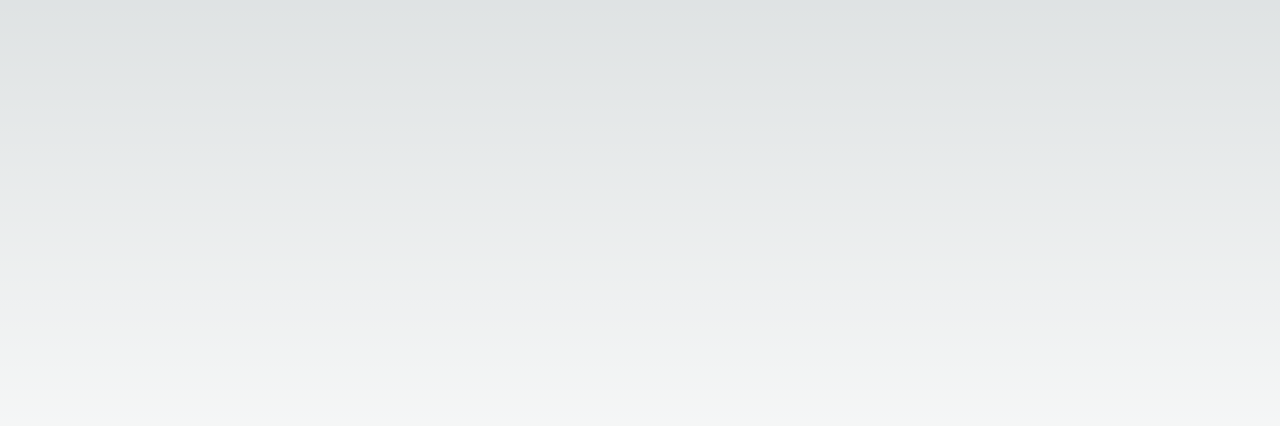
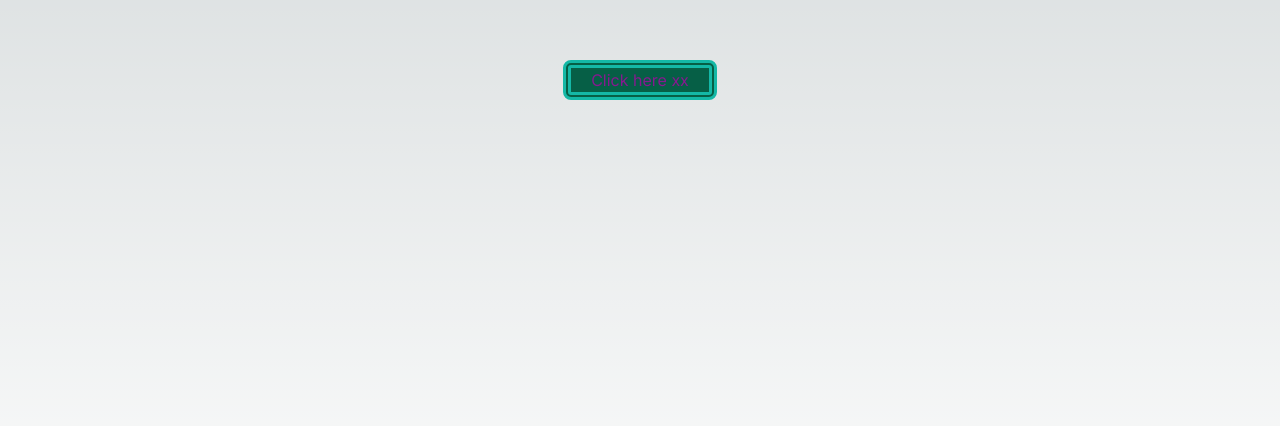
Before and after one commit to JumboCode/theatre-at-first, a Next.js app: page / in a window 1280 px wide. Shown: the part 178-604 px from the top of the page. Built offline with nearby package versions, Linux system fonts and the light colour scheme.

Commit message:
worked on button2

```diff
--- a/src/app/page.tsx
+++ b/src/app/page.tsx
@@ -8,7 +8,7 @@ export default function Home() {
   return (
     <main className="flex min-h-screen flex-col items-center justify-between p-24">
         <Button1 />
-        <Button2 />
+        <Button2 label="Click here xx"/>
         <Button3 />
         <Button4 />
         <Button5 />
--- a/src/components/button2.tsx
+++ b/src/components/button2.tsx
@@ -1,5 +1,19 @@
-export default function Button2() {
+"use client";
+
+//the button function takes in a prop, which is like the parameter for the func
+//props is a typescript object that has a label property which is a string
+//(label is the key which maps to a string).
+export default function Button2(props: {label: string}) {
+    const handleClick = () => {
+        console.log("Clicked!");
+    }
+
+
     return (
-        <button></button>
+        <div>
+            {/*now instead of having text in the button, you can call the label
+            of the prop, which is set to a string in the page.tsx file*/}
+            <button onClick={handleClick} className="bg-emerald-800 px-5 border-double border-8 border-teal-500 rounded-lg text-fuchsia-800">{props.label}</button>
+        </div>
     );
 }
```
